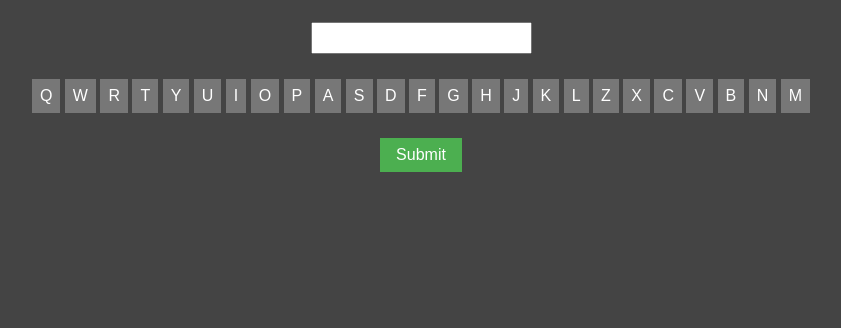
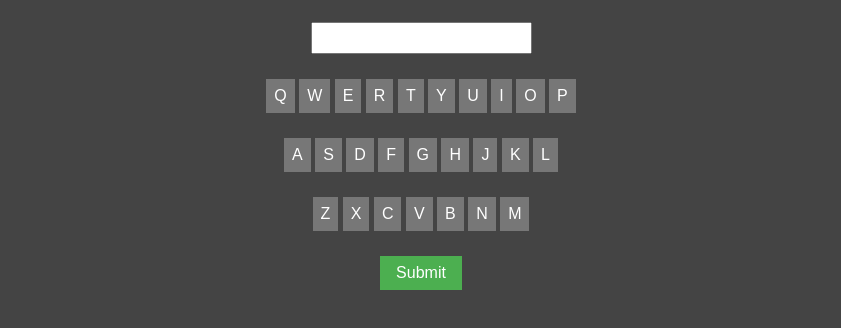
Before and after one commit to Zeek04/Wordle, a plain HTML site: page index.html in a window 1280 px wide. Shown: the part 150-478 px from the top of the page, without its empty margins (219-1060 px from the left). Drawn offline with Linux system fonts and the light colour scheme.

Commit message:
Added missing letters as well display as keyboard

```diff
--- a/index.html
+++ b/index.html
@@ -20,6 +20,7 @@
         <!-- Create buttons for each letter -->
         <button onclick="addLetter('Q')">Q</button>
         <button onclick="addLetter('W')">W</button>
+        <button onclick="addLetter('E')">E</button>
         <button onclick="addLetter('R')">R</button>
         <button onclick="addLetter('T')">T</button>
         <button onclick="addLetter('Y')">Y</button>
@@ -27,6 +28,7 @@
         <button onclick="addLetter('I')">I</button>
         <button onclick="addLetter('O')">O</button>
         <button onclick="addLetter('P')">P</button>
+        <br>
         <button onclick="addLetter('A')">A</button>
         <button onclick="addLetter('S')">S</button>
         <button onclick="addLetter('D')">D</button>
@@ -36,6 +38,7 @@
         <button onclick="addLetter('J')">J</button>
         <button onclick="addLetter('K')">K</button>
         <button onclick="addLetter('L')">L</button>
+        <br>
         <button onclick="addLetter('Z')">Z</button>
         <button onclick="addLetter('X')">X</button>
         <button onclick="addLetter('C')">C</button>
--- a/style.css
+++ b/style.css
@@ -30,6 +30,9 @@ input {
     border: none;
     cursor: pointer;
 }
+.letterButtons button:hover{
+    background-color: #555;
+}
 
 .submitButton button{
     padding: 8px 16px;
```
